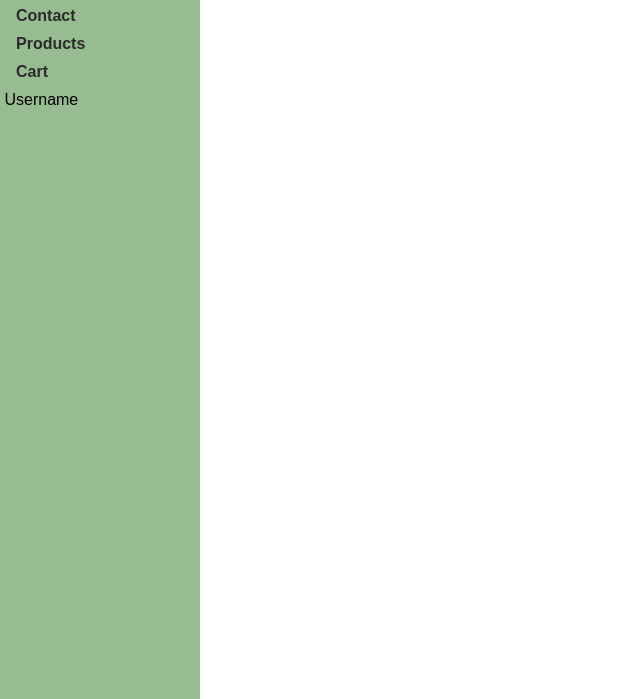
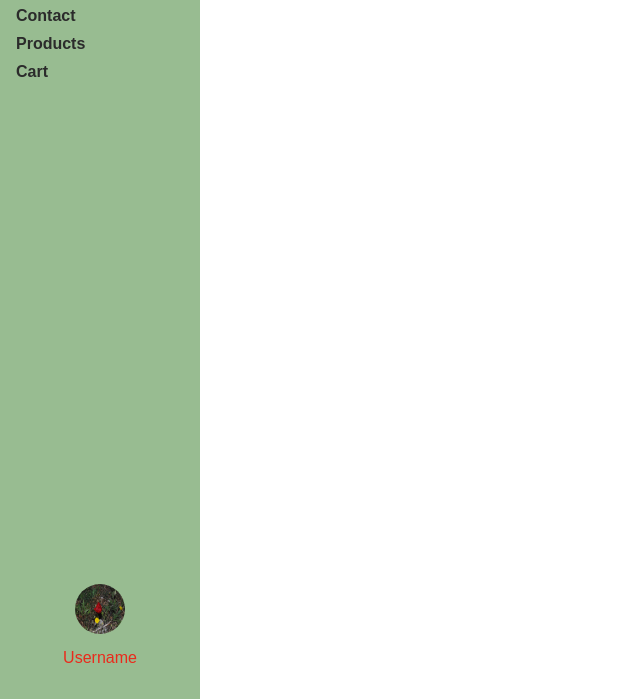
Before and after one commit to cyberRasam/Develhope-CSS-exercises, a plain HTML site: page Flexbox/start/index.html in a window 1280 px wide. Shown: the part 101-800 px from the top of the page, without its empty margins (0-640 px from the left). Drawn offline with Linux system fonts and the light colour scheme.

Commit message:
flexbox modify

```diff
--- a/Flexbox/start/index.html
+++ b/Flexbox/start/index.html
@@ -24,7 +24,7 @@
       </nav>
 
       <div class="user">
-        <img src="#" alt="">
+        <img src="profile.JPG" alt="">
         <span id="userName">Username</span>
       </div>
     </div>
--- a/Flexbox/start/style.css
+++ b/Flexbox/start/style.css
@@ -26,6 +26,9 @@ body{
     text-align: center;
 }
 
+nav {
+    flex:1;
+}
 
 nav > li {
     list-style: none;
@@ -46,5 +49,22 @@ nav > li > a:hover {
 }
 
 .user{
-    flex: 2;
+    margin-bottom: 2rem;
+    text-align: center;
+    display: flex;
+    flex-direction: column;
+    justify-content: center;
+    align-items: center ;
 }
+.user > img {
+    height: 50px;
+    width: 50px;
+    border-radius: 50%;
+    padding: 15px;
+}
+
+#userName {
+    font-weight: 800px;
+    color:#ea2a1c;
+    font-family: var(--font-family);
+}
```
